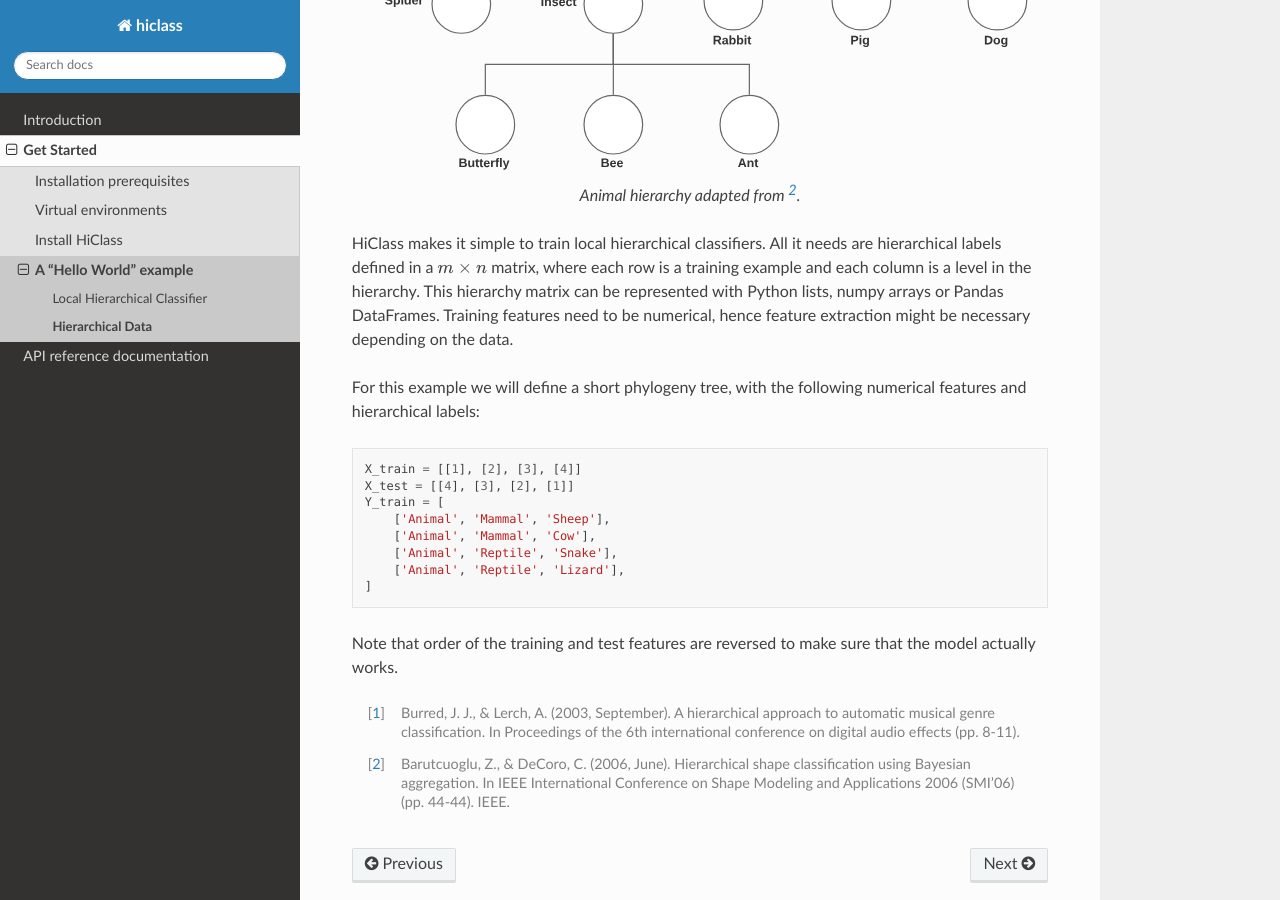
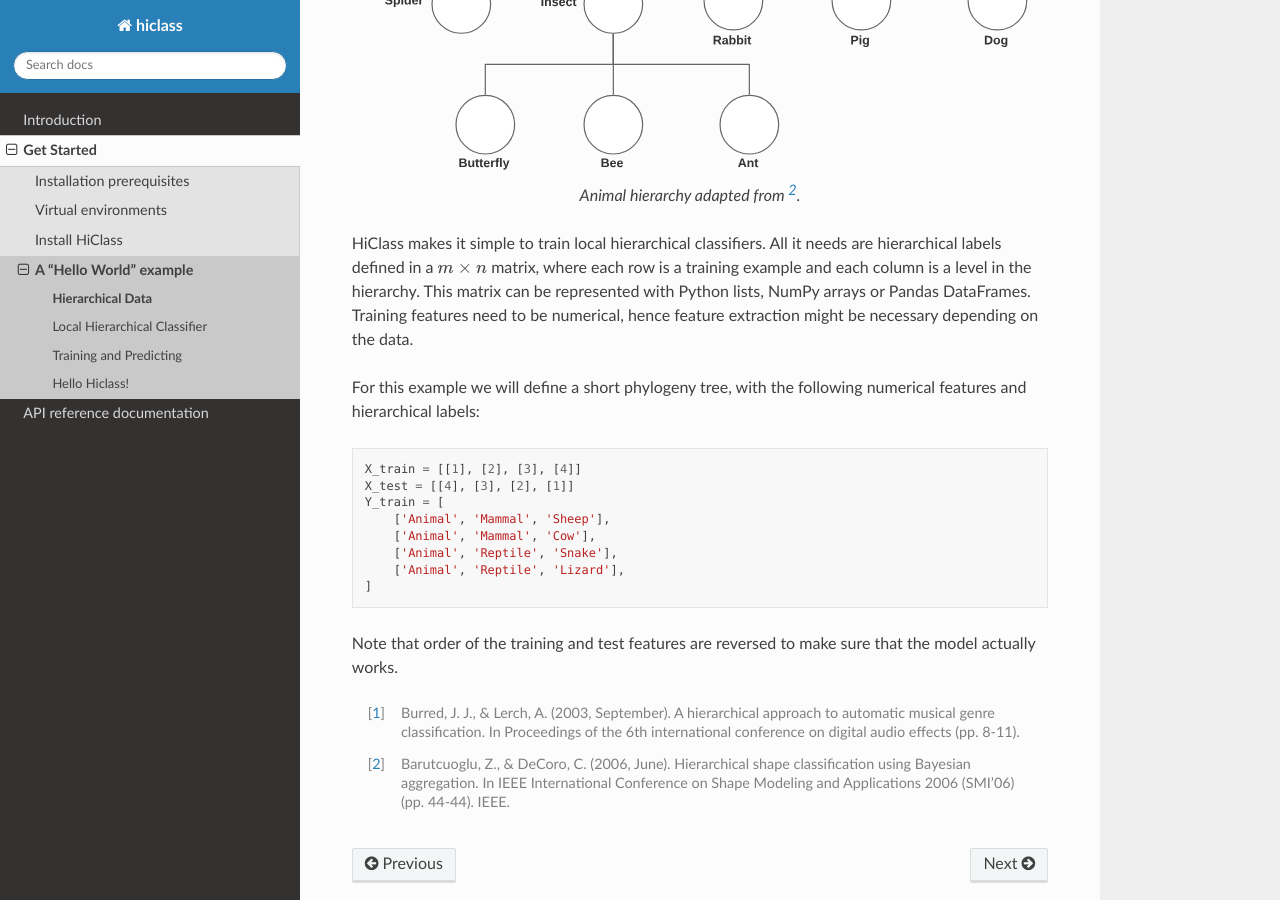
Before and after one commit to scikit-learn-contrib/hiclass, a Sphinx documentation site: the page built from docs/source/get_started/hierarchical_data.rst, in a window 1280 px wide and 900 px high, scrolled down 1083 px. Built offline with Sphinx 7.4.7 and the Read the Docs theme 2.0.0, drawn with Linux system fonts in a browser that asks for light colours.

Commit message:
Add full example

```diff
--- a/docs/source/get_started/hello_hiclass.rst
+++ b/docs/source/get_started/hello_hiclass.rst
@@ -12,5 +12,7 @@
 .. toctree::
     :hidden:
 
+    hierarchical_data
     local_classifier
-    hierarchical_data
+    training_and_predicting
+    full_example
--- a/docs/source/get_started/hierarchical_data.rst
+++ b/docs/source/get_started/hierarchical_data.rst
@@ -13,7 +13,7 @@
 
    Animal hierarchy adapted from [2]_.
 
-HiClass makes it simple to train local hierarchical classifiers. All it needs are hierarchical labels defined in a :math:`m \times n` matrix, where each row is a training example and each column is a level in the hierarchy. This hierarchy matrix can be represented with Python lists, numpy arrays or Pandas DataFrames. Training features need to be numerical, hence feature extraction might be necessary depending on the data.
+HiClass makes it simple to train local hierarchical classifiers. All it needs are hierarchical labels defined in a :math:`m \times n` matrix, where each row is a training example and each column is a level in the hierarchy. This matrix can be represented with Python lists, NumPy arrays or Pandas DataFrames. Training features need to be numerical, hence feature extraction might be necessary depending on the data.
 
 For this example we will define a short phylogeny tree, with the following numerical features and hierarchical labels:
 
```
Also changed, not shown: docs/source/get_started/full_example.rst (added, +48 -0 lines), docs/source/get_started/training_and_predicting.rst (added, +14 -0 lines).
